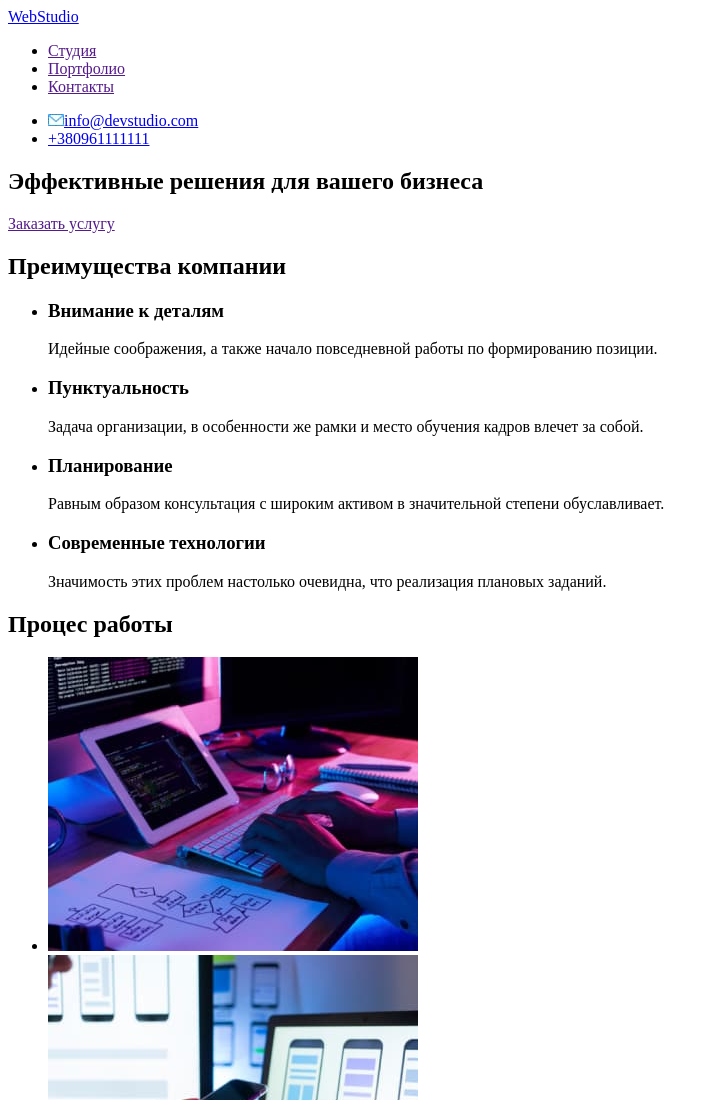
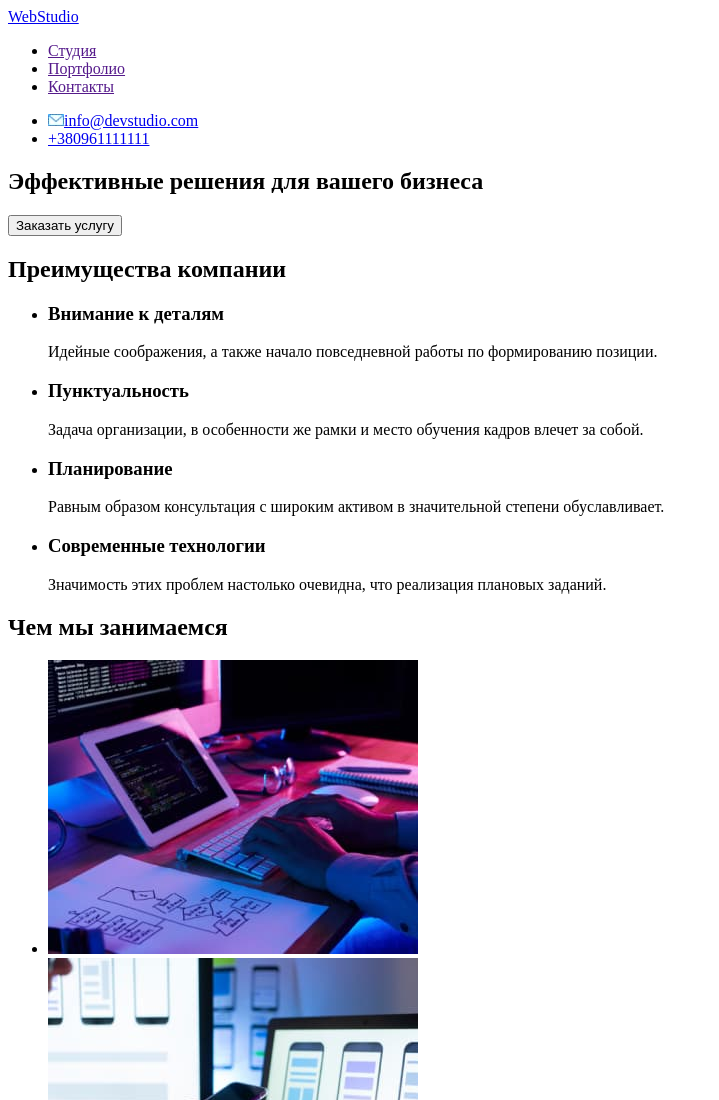
Before and after one commit to Diman05/goit-markup-hw-01, a plain HTML site: page index.html in a window 1280 px wide. Shown: the top 1100 px of the page, without its empty margins (0-719 px from the left). Drawn offline with Linux system fonts and the light colour scheme.

Commit message:
исправление ошибок

```diff
--- a/index.html
+++ b/index.html
@@ -22,14 +22,13 @@
         </nav>
     </header>
 
-    <div>
         <section>
             <h1>
                 Эффективные решения для вашего бизнеса
             </h1>
-            <a href="">Заказать услугу</a>
+            <button name="button">Заказать услугу</button>
+
         </section>
-    </div>
 
     <section>
         <h2>
@@ -56,7 +55,7 @@
     </section>
 
     <section>
-        <h2>Процес работы</h2>
+        <h2>Чем мы занимаемся</h2>
         <ul>
             <li><img src="./images/2.1.jpg" alt="Работа над проектом" width="370"></li>
             <li><img src="./images/2.2.jpg" alt="Работа над проектом" width="370"></li>
```
